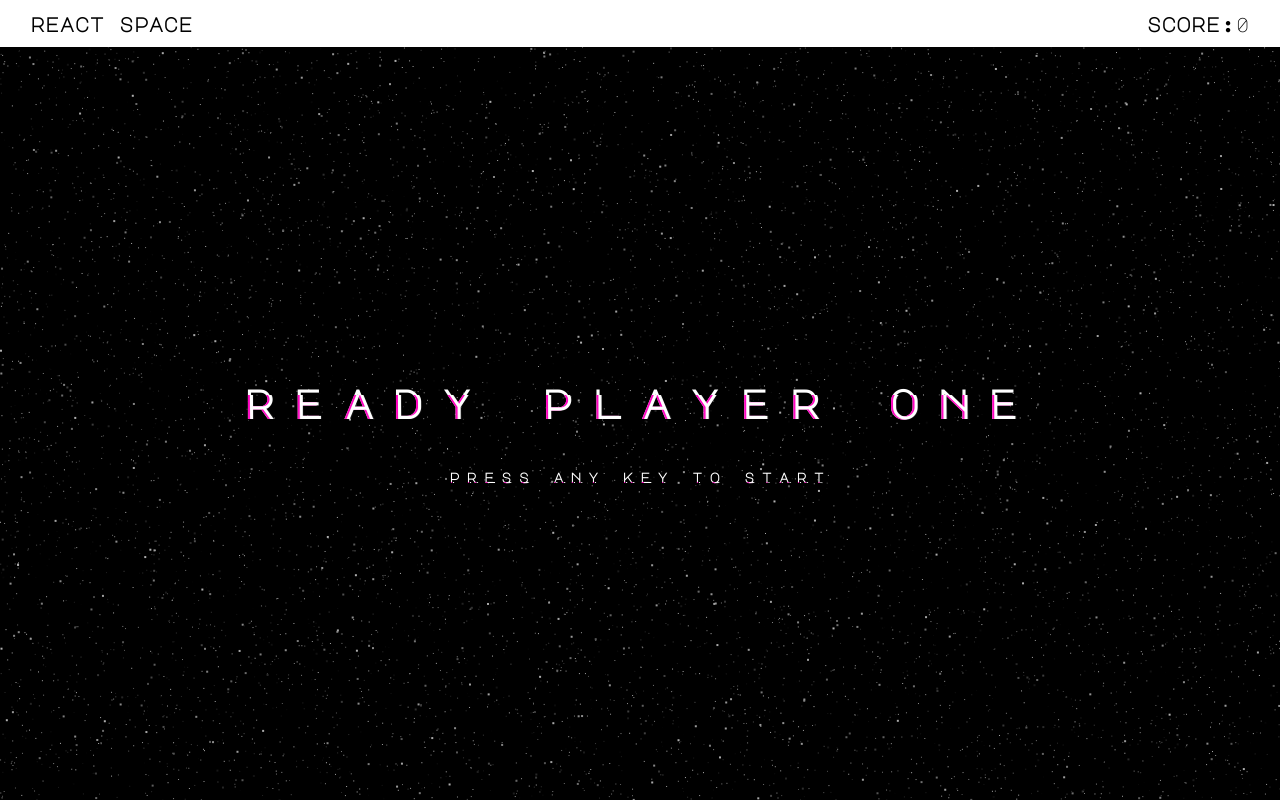
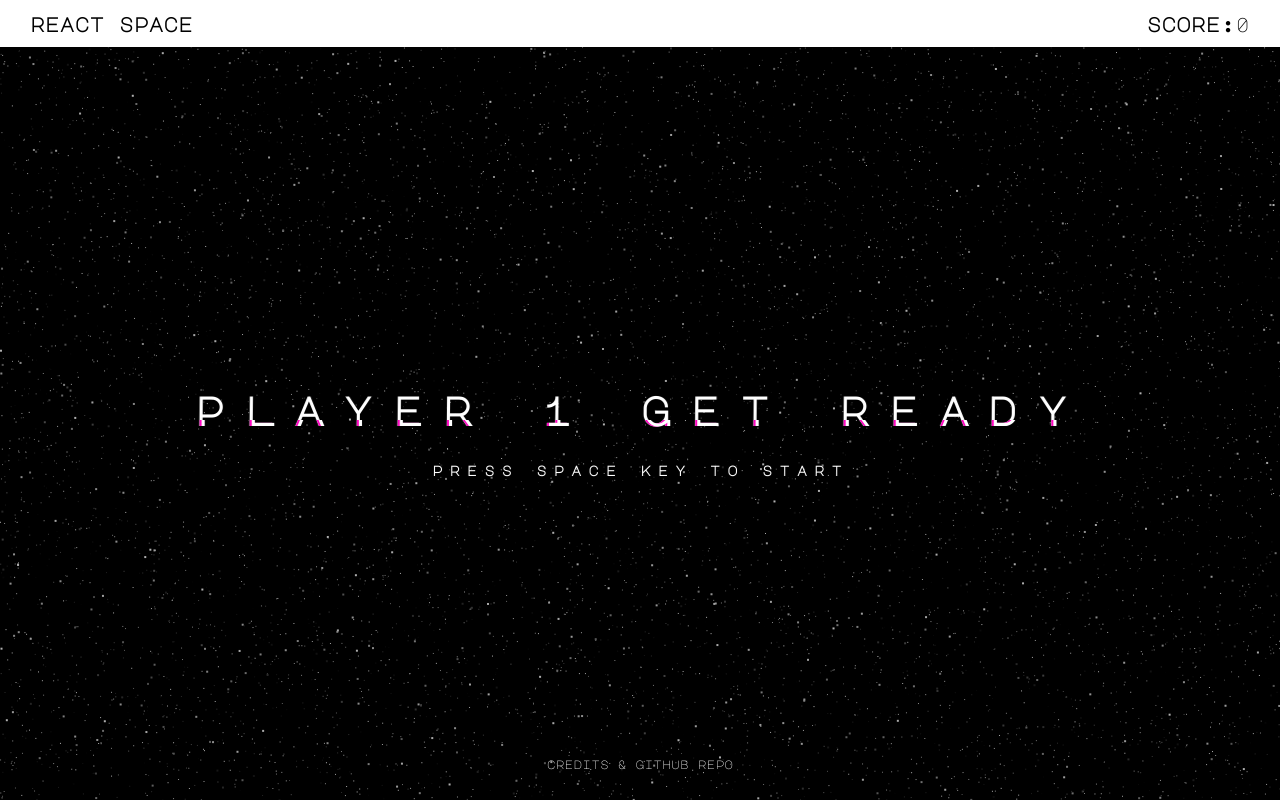
Before and after one commit to ccarrascal/react-space, a React (Create React App) app: page / in a window 1280 px wide. Built offline with nearby package versions, Linux system fonts and the light colour scheme.

Commit message:
Add credits link in title screen and some minor upgrades #22

```diff
--- a/src/components/ScreenTitles/ScreenTitles.tsx
+++ b/src/components/ScreenTitles/ScreenTitles.tsx
@@ -8,12 +8,11 @@ import store from "store";
 const ScreenTitles = ({...props}: any): JSX.Element => {
 
     const [start, setStart] = useState(false);
-    const title = props?.end ? "GAME OVER" : "Ready Player One";
-    const message = props?.end ? "Press any key" : "Press any key to start";
+    const title = props?.end ? "GAME OVER" : "Player 1 Get Ready";
+    const message = props?.end ? "Press SPACE key" : "Press SPACE key to start";
 
-    const pressAnyKey = () => {
-
-        if (!start) {
+    const keyboardListener = (event: KeyboardEvent) => {
+        if (!start && event.key === " ") {
             setStart(true);
             const newState = props?.end ? GAME_STATE_READY : GAME_STATE_GAME;
             setTimeout(() => {
@@ -24,19 +23,26 @@ const ScreenTitles = ({...props}: any): JSX.Element => {
     };
 
     useEffect(() => {
-        document.addEventListener("keydown", pressAnyKey);
+        document.addEventListener("keydown", keyboardListener);
 
         return (): void => {
             // Unbind the event listener on clean up
-            document.removeEventListener("keydown", pressAnyKey);
+            document.removeEventListener("keydown", keyboardListener);
         };
 
     });
 
     return (
-        <div className={classnames(style.screenReady, start ? style.hidden : style.visible)}>
-            <h2 className={style.glitch} data-text={title}>{title}</h2>
-            <h3 className={style.glitch} data-text={message}>{message}</h3>
+        <div className={classnames(style.screenTitles, start ? style.hidden : style.visible)}>
+            <div className={style.titles}>
+                <h2 className={style.glitch} data-text={title}>{title}</h2>
+                <h3 className={style.glitch} data-text={message}>{message}</h3>
+            </div>
+            <div className={style.credits}>
+                <a rel="noreferrer" target="_blank" href="https://github.com/ccarrascal/react-space">
+                    Credits & Github repo
+                </a>
+            </div>
         </div>
     )
 }
--- a/src/components/ScreenTitles/style.module.scss
+++ b/src/components/ScreenTitles/style.module.scss
@@ -1,4 +1,4 @@
-.screenReady {
+.screenTitles {
   &.visible {
     opacity: 1;
   }
@@ -17,6 +17,7 @@
   font-family: "Major Mono Display", monospace;
   transition: opacity 1s ease-in-out;
 
+  .titles {
     h2 {
       font-size: 40px;
       text-transform: lowercase;
@@ -26,7 +27,26 @@
       font-size: 14px;
       text-transform: lowercase;
     }
+  }
 
+  .credits {
+    position: absolute;
+    bottom: 30px;
+    font-size: 12px;
+    text-transform: lowercase;
+
+    a {
+      color: white;
+      text-decoration: none;
+      padding: 5px 10px;
+
+      &:hover,
+      &:focus {
+        background-color: white;
+        color: black;
+      }
+    }
+  }
   @mixin glitchCopy {
     content: attr(data-text);
     position: absolute;
--- a/src/components/Ship/Ship.tsx
+++ b/src/components/Ship/Ship.tsx
@@ -39,7 +39,7 @@ const Ship = React.forwardRef((props, ref: ForwardedRef<HTMLDivElement>) => {
         azimut: 0,
         vY: 0,
         vX: 0,
-        top: 400,
+        top: document.body.clientHeight / 2,
         left: document.body.clientWidth / 2,
         thrust: false,
         turn: 0,
```
Also changed, not shown: 1 other file (tests, documents, lock files or other folders). Lines whose indentation alone changed are shown as unchanged.
